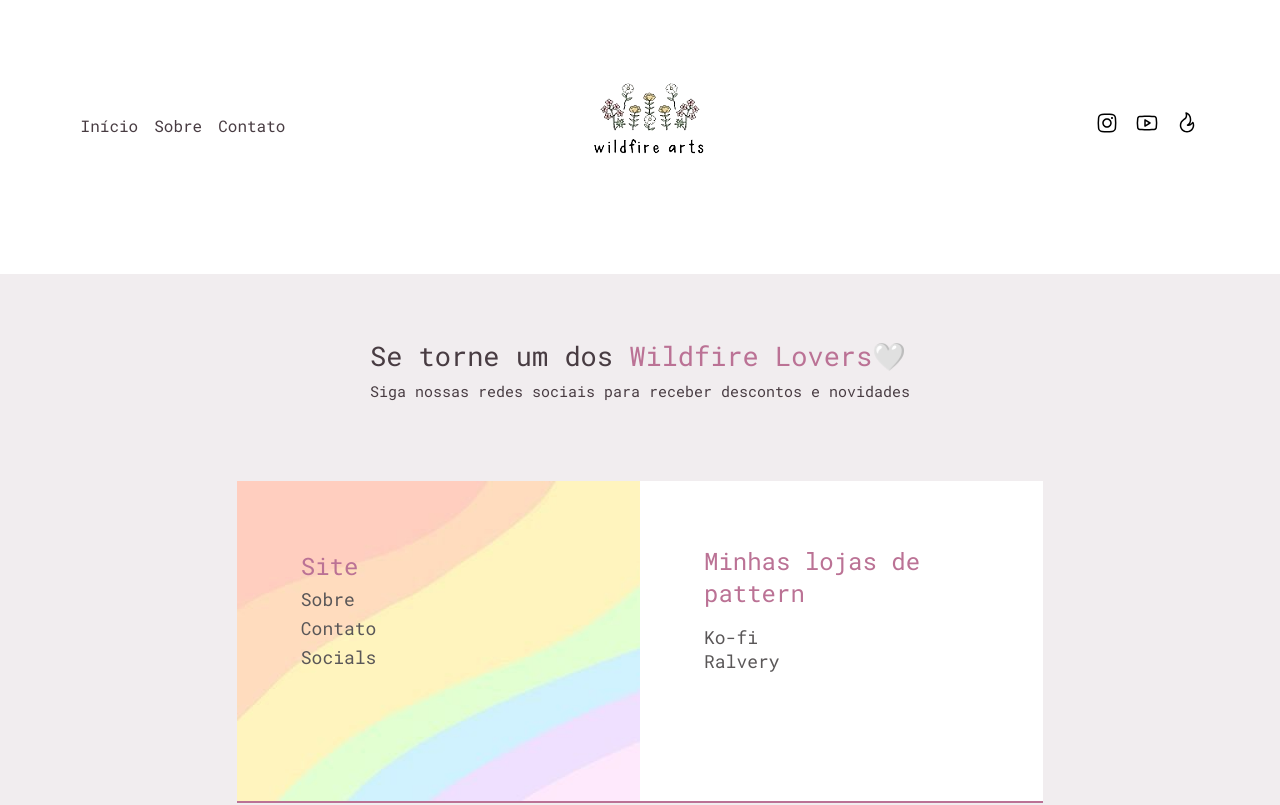
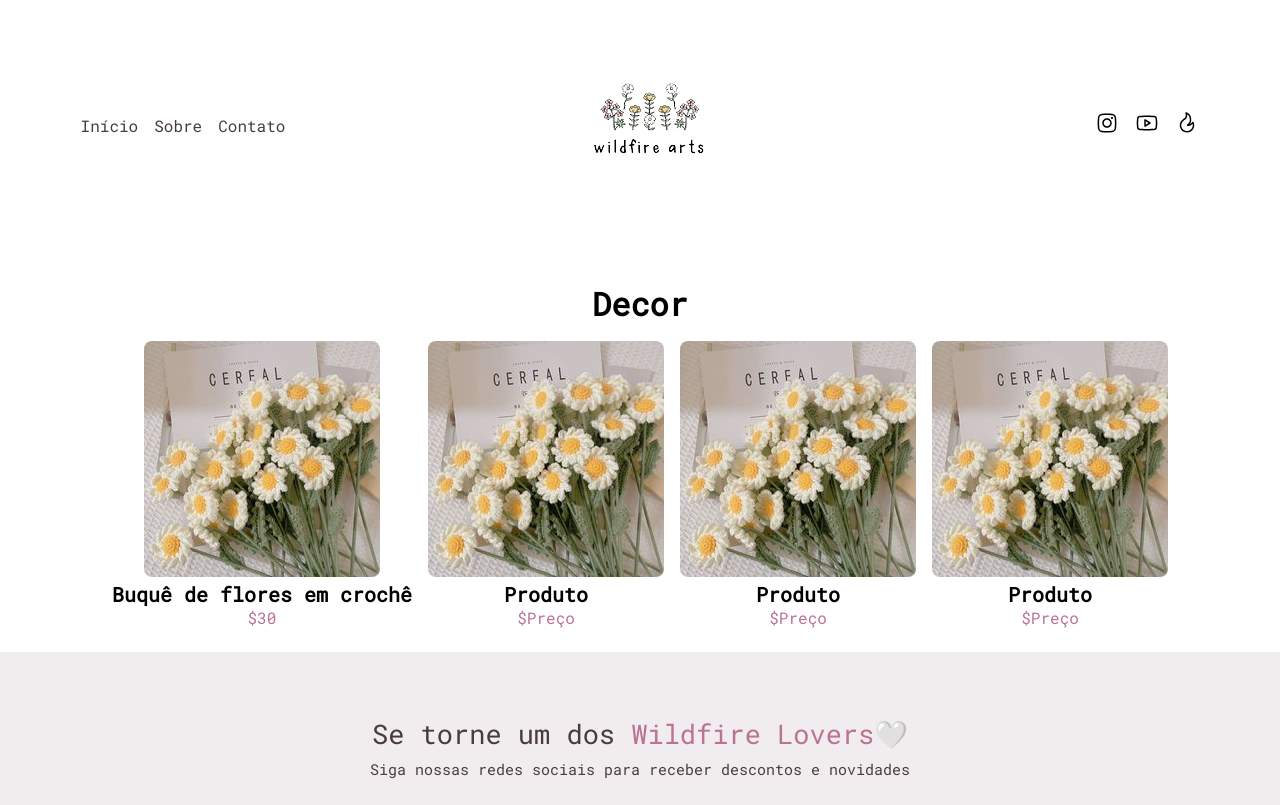
Before and after one commit to luanasa/wildfire_arts, a React (Create React App) app: page /decorPage in a window 1280 px wide. Shown: the top 805 px of the page. Built offline with nearby package versions, Linux system fonts and the light colour scheme.

Commit message:
ItemPage and ItemCard components added

```diff
--- a/src/App.js
+++ b/src/App.js
@@ -7,6 +7,7 @@ import FooterCredits from './components/Footer_Credits/footer_credits';
 import About from './components/About/about';
 import Contact from './components/Contact/contact';
 import "@fontsource/roboto-mono";
+import DecorPage from './components/DecorPage/decor';
 
 function App() {
   return (
@@ -17,6 +18,7 @@ function App() {
           <Route path="/" element={<Categories />} />
           <Route path="/about" element={<About />} />
           <Route path="/contact" element={<Contact />} />
+          <Route path="/decorPage" element={<DecorPage />} />
         </Routes>
         <Footer />
         <FooterCredits />
--- a/src/components/Card/card.jsx
+++ b/src/components/Card/card.jsx
@@ -1,10 +1,12 @@
 import React from 'react';
+import { Link } from 'react-router-dom'; // Importe Link do React Router
 import './card.css';
 
 function Card(props) {
   const [isHovered, setIsHovered] = React.useState(false);
 
   return (
+    <Link to={props.linkTo}>
       <div
         className='card'
         onMouseEnter={() => setIsHovered(true)}
@@ -13,6 +15,7 @@ function Card(props) {
          <img src={props.imageUrl} alt={props.imageAlt}/>
          {isHovered && <span className="content">{props.textContent}</span>}
       </div>
+    </Link>
   );
 }
 
--- a/src/components/Categories/categories.jsx
+++ b/src/components/Categories/categories.jsx
@@ -13,6 +13,7 @@ function Categories() {
             imageUrl="./flowers.jpg"
             imageAlt="Flores de crochê"
             textContent="Decor"
+            linkTo="/DecorPage"
           />
           <Card
             imageUrl="./flowers.jpg"
--- /dev/null
+++ b/src/components/DecorPage/decor.css
@@ -0,0 +1,22 @@
+.item-page {
+  display: flex;
+  flex-direction: column;
+  justify-content: center;
+  align-items: center;
+  gap: 1rem;
+  margin-top: 2rem;
+}
+
+.items {
+  display: flex;
+  flex-direction: column;
+  gap: 1rem;
+}
+
+@media (min-width: 993px) {
+  .items {
+  display: flex;
+  flex-direction: row;
+  gap: 1rem;
+}
+}
--- /dev/null
+++ b/src/components/DecorPage/decor.jsx
@@ -0,0 +1,36 @@
+import React from 'react';
+import "./decor.css";
+import ItemCard from '../Item/itemCard';
+
+function DecorPage() {
+  return (
+    <div className='item-page'>
+      <h1>Decor</h1>
+      <div className="items">
+      <ItemCard
+        imageUrl="./flowers.jpg"
+        productName="Buquê de flores em crochê"
+        price="30"
+      />
+      <ItemCard
+        imageUrl="./flowers.jpg"
+        productName="Produto"
+        price="Preço"
+      />
+      <ItemCard
+        imageUrl="./flowers.jpg"
+        productName="Produto"
+        price="Preço"
+      />
+      <ItemCard
+        imageUrl="./flowers.jpg"
+        productName="Produto"
+        price="Preço"
+      />
+      </div>
+
+    </div>
+  );
+}
+
+export default DecorPage;
--- a/src/components/Footer/footer.css
+++ b/src/components/Footer/footer.css
@@ -12,6 +12,7 @@
   flex-direction: column;
   justify-content: center;
   align-items: center;
+  text-align: center;
 
   padding: 4rem;
 
--- /dev/null
+++ b/src/components/Item/itemCard.css
@@ -0,0 +1,20 @@
+.item-card {
+  text-align: center;
+}
+
+.item-card h2 {
+  font-size: 20px;
+}
+
+.item-card img {
+  border-radius: 0.5rem;
+  cursor: pointer;
+}
+.item-card img:hover {
+  opacity: 0.9;
+}
+
+.item-card span:hover {
+  opacity: 0.5;
+  cursor: pointer;
+}
--- /dev/null
+++ b/src/components/Item/itemCard.jsx
@@ -0,0 +1,14 @@
+import React from 'react';
+import './itemCard.css';
+
+function ItemCard({ imageUrl, productName, price }) {
+  return (
+    <div className="item-card">
+      <img src={imageUrl} alt="Item card" />
+      <h2>{productName}</h2>
+      <span>${price}</span>
+    </div>
+  );
+}
+
+export default ItemCard;
```
Lines whose indentation alone changed are shown as unchanged.
